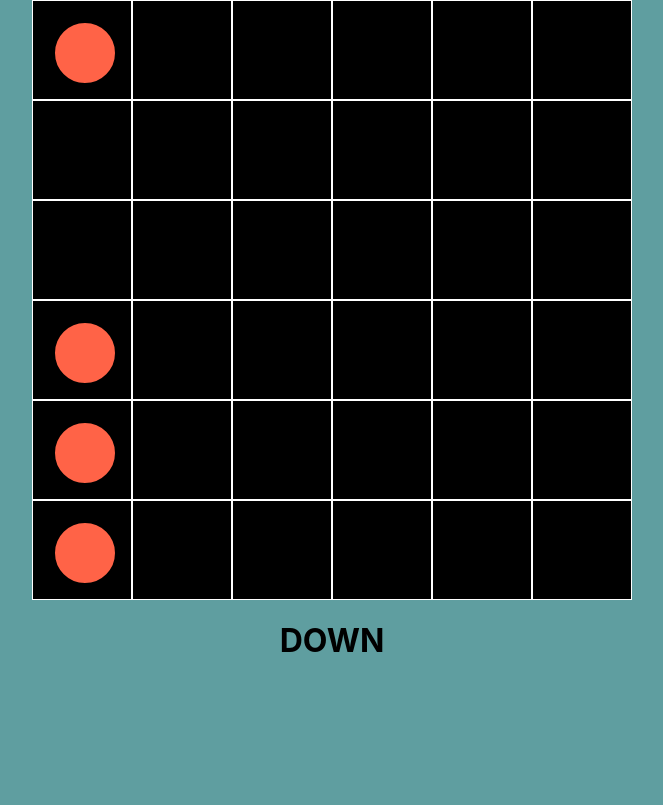
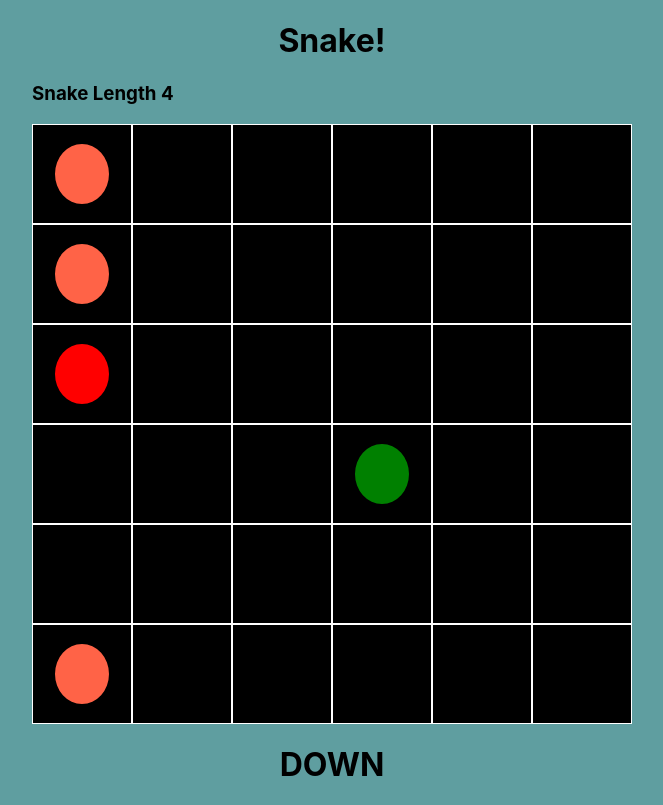
Before and after one commit to chrisjohnson2134/React_Games, a React (Create React App) app: page / in a window 1280 px wide. Shown: the whole page, without its empty margins (308-971 px from the left). Built offline with nearby package versions, Linux system fonts and the light colour scheme.

Commit message:
Add food and head tile types with corresponding styles; implement game over logic in Snake component

```diff
--- a/src/App.css
+++ b/src/App.css
@@ -33,6 +33,14 @@ h1{
     margin: 20px;
 }
 
+.circle.food {
+    background-color: green;
+}
+
+.circle.head{
+  background-color: red;
+}
+
 .tile{
   color: currentColor;
   font-size: 2em;
@@ -58,7 +66,6 @@ h1{
   content: "O";
   opacity: 0.4;
 }
-
 
 .strike {
   position: absolute;
--- a/src/Components/Snake/Snake.jsx
+++ b/src/Components/Snake/Snake.jsx
@@ -10,9 +10,12 @@ function Snake() {
     const [tiles, setTiles] = useState(initialTiles);
     const [row, setX] = useState(-1);
     const [column, setY] = useState(0);
+    const [foodCol, setFoodCol] = useState(-1);
+    const [foodRow, setFoodRow] = useState(-1);
     const [currDirection, setCurrDirection] = useState(DIRECTIONS.DOWN);
     const [snakeLength, setSnakeLength] = useState(4);
     const [historyArr, setHistoryArr] = useState([]);
+    const [gameOver, setGameOver] = useState(false);
 
     useEffect(() => {
         initialTiles[0][0] = {cj: "cj"};
@@ -42,6 +45,7 @@ function Snake() {
 
     useEffect(() => {
         const interval = setInterval(() => {
+
             let nextRow = row + currDirection.dr;
             let nextCol = column + currDirection.dc;
             // console.log("next row: " + nextRow + " next col: " + nextCol);
@@ -51,28 +55,70 @@ function Snake() {
 
             let newTiles = tiles.map(row => [...row]);
 
+            if (newTiles[nextRow] && newTiles[nextRow][nextCol] && newTiles[nextRow][nextCol].type === "snake") {
+            setGameOver(true);
+            return; // Stop the move
+            }
+
+            if(newTiles[row] && newTiles[row][column] !== undefined)
+                newTiles[row][column] = {type: "snake"};
+
             if(newTiles[nextRow] && newTiles[nextRow][nextCol] !== undefined){
-                        newTiles[nextRow][nextCol] = {cj: currDirection};
+                        newTiles[nextRow][nextCol] = {type: "head"};
                         setX(nextRow);
                         setY(nextCol);
                         //hi chris, the issue with this line is that it is a mutation,
                         //in react it is important to creat a new copy and then set.
                         // historyArr.push({row: nextRow, col: nextCol});
                         const newHistoryArr = [...historyArr, {row: nextRow, col: nextCol}];
-                        console.log(newHistoryArr.length + "-" + snakeLength);
+                        if(nextRow === foodRow && nextCol === foodCol )
+                        {
+                            setSnakeLength(snakeLength+1);
+                            setFoodRow(-1);
+                            setFoodCol(-1);
+                        }
+                        // console.log(newHistoryArr.length + "-" + snakeLength);
                         if(newHistoryArr.length > snakeLength){
                             let dequeueItem = newHistoryArr.shift();
                             newTiles[dequeueItem.row][dequeueItem.col] = null;
                         }
+
                         //this is where you set it.
                         setHistoryArr(newHistoryArr);
             }
 
-            setTiles(newTiles);
-        }, 1000);
+            const updatedTiles = generateFood(newTiles);
+
+            setTiles(updatedTiles);
+
+        }, 500);
 
         return () => clearInterval(interval);
     }, [row,column, currDirection]);
+
+    const generateFood = (currTiles) => {
+        console.log(foodRow + "-" + foodCol);
+
+        if(foodCol === -1 && foodRow === -1 ){
+            let foodRow = Math.floor(Math.random() * MAX_ROWS);
+            let foodCol = Math.floor(Math.random() * MAX_COLS);
+            while(tiles[foodRow][foodCol] !== null){
+                foodRow = Math.floor(Math.random() * MAX_ROWS);
+                foodCol = Math.floor(Math.random() * MAX_COLS);
+            }
+
+            setFoodCol(foodCol);
+            setFoodRow(foodRow);
+
+
+            const newTiles = currTiles.map(row => [...row]);
+            newTiles[foodRow][foodCol] = {type: "food"};
+
+            return newTiles;
+        }
+
+        return currTiles;
+    };
 
     const getDirectionName = (direction) => {
     for (const key in DIRECTIONS) {
@@ -93,6 +139,9 @@ function Snake() {
 
     return (
         <>
+            <h1>Snake!</h1>
+            <h3>Snake Length {snakeLength}</h3>
+            {gameOver && <h3>Game Over</h3>}
             <Board tiles={tiles}/>
             <h1>{getDirectionName(currDirection)}</h1>
         </>
--- a/src/Components/Snake/Tile.jsx
+++ b/src/Components/Snake/Tile.jsx
@@ -1,18 +1,34 @@
+const TILE_TYPES = {
+    snake:{
+        className: "tile snake",
+        style: {border: '1px solid white', backgroundColor: "black"},
+        content: <div className={"circle"}></div>
+    },
+    food: {
+        className: "tile food",
+        style: {border: '1px solid white', backgroundColor: "black"},
+        content: <div className={"circle food"}></div>,
+    },
+    head:{
+        className: "tile head",
+        style: {border: '1px solid white', backgroundColor: "black"},
+        content: <div className={"circle head"}></div>
+    },
+    empty:{
+        className: "tile",
+        style: {border: '1px solid white', backgroundColor: "black"},
+        content: null
+    }
+}
+
 function Tile({tile}) {
+    const type = tile?.type || 'empty';
+    const config = TILE_TYPES[type];
+
     return (
-        <>
-            {tile ? (
-                <div className={`tile}`} style={{border: '1px solid white', backgroundColor: "black"}}>
-                <div className={`circle`}></div>
-                </div>
-            ) :
-            (
-                <div className={`tile}`} style={{border: '1px solid white', backgroundColor: "black"}}/>
-            )
-
-            }
-
-        </>
+        <div className={config.className} style={config.style}>
+            {config.content}
+        </div>
      );
 }
 
```
